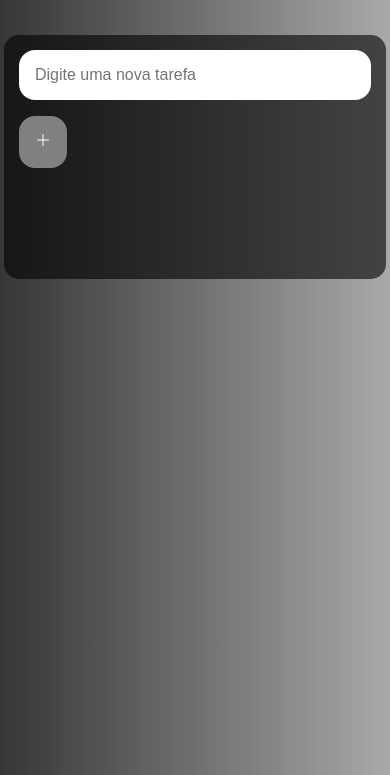
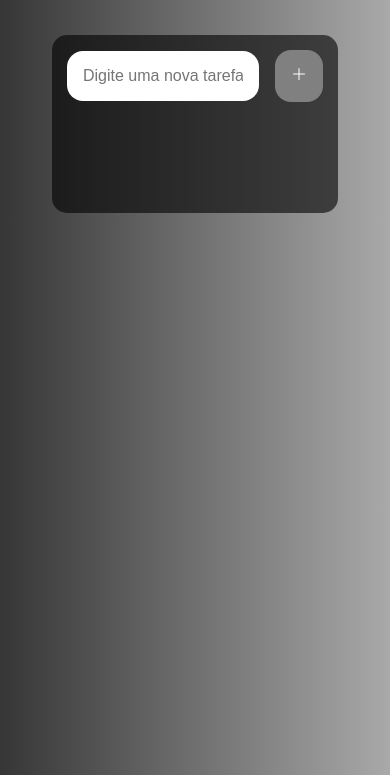
Before and after one commit to walyssoncampos/To_Do_List, a plain HTML site: page index.html in a window 390 px wide. Shown: the part 69-844 px from the top of the page. Drawn offline with Linux system fonts and the light colour scheme.

Commit message:
Atualização final de resopnsividadeem smartphones

```diff
--- a/style.css
+++ b/style.css
@@ -16,8 +16,6 @@ body {
     display: flex;
     flex-direction: column;
     gap: 4rem;
-    min-width: 320px;
-    max-width: 2560px;
 
 }
 
@@ -26,6 +24,7 @@ body {
     align-items: center;
     gap: 1rem;
     flex-wrap: wrap;
+
 }
 
 #input_nova_tarefa, #btn_nova_tarefa{
@@ -61,7 +60,7 @@ body {
 
 #to-do-list li{
     list-style-type: none;
-    font-size: 1.4rem;
+    font-size: 1.2rem;
     text-transform: capitalize;
     display: flex;
     align-items: center;
@@ -97,3 +96,19 @@ body {
 #btn-ok:hover{
     background-color:#006400;
 }
+
+@media screen and (max-width:460px){
+
+    .content{
+        display: flex;
+        align-items: center;
+        justify-content: center;
+
+    }
+
+    #input_nova_tarefa{
+        width: 10rem;
+    }
+
+
+}
```
